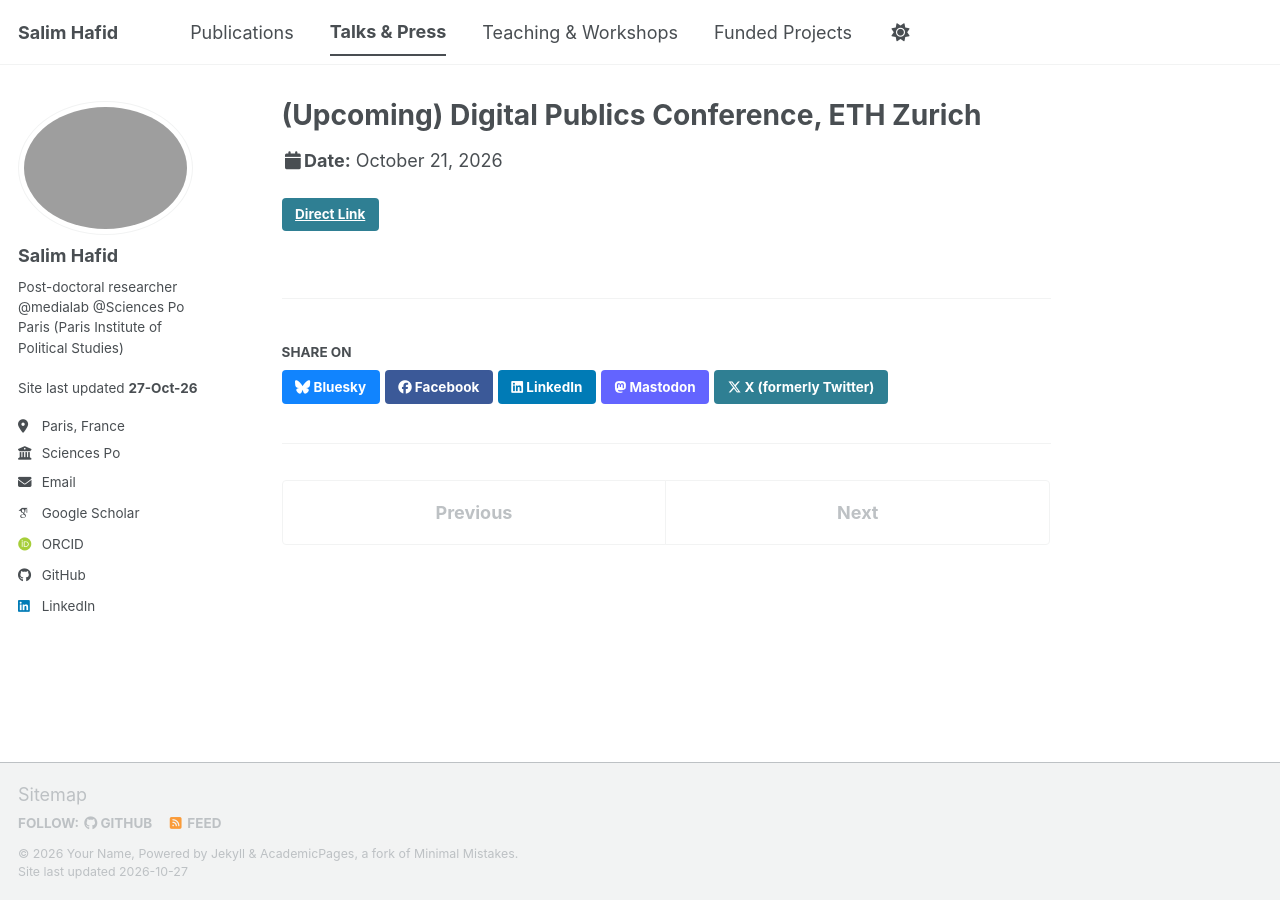
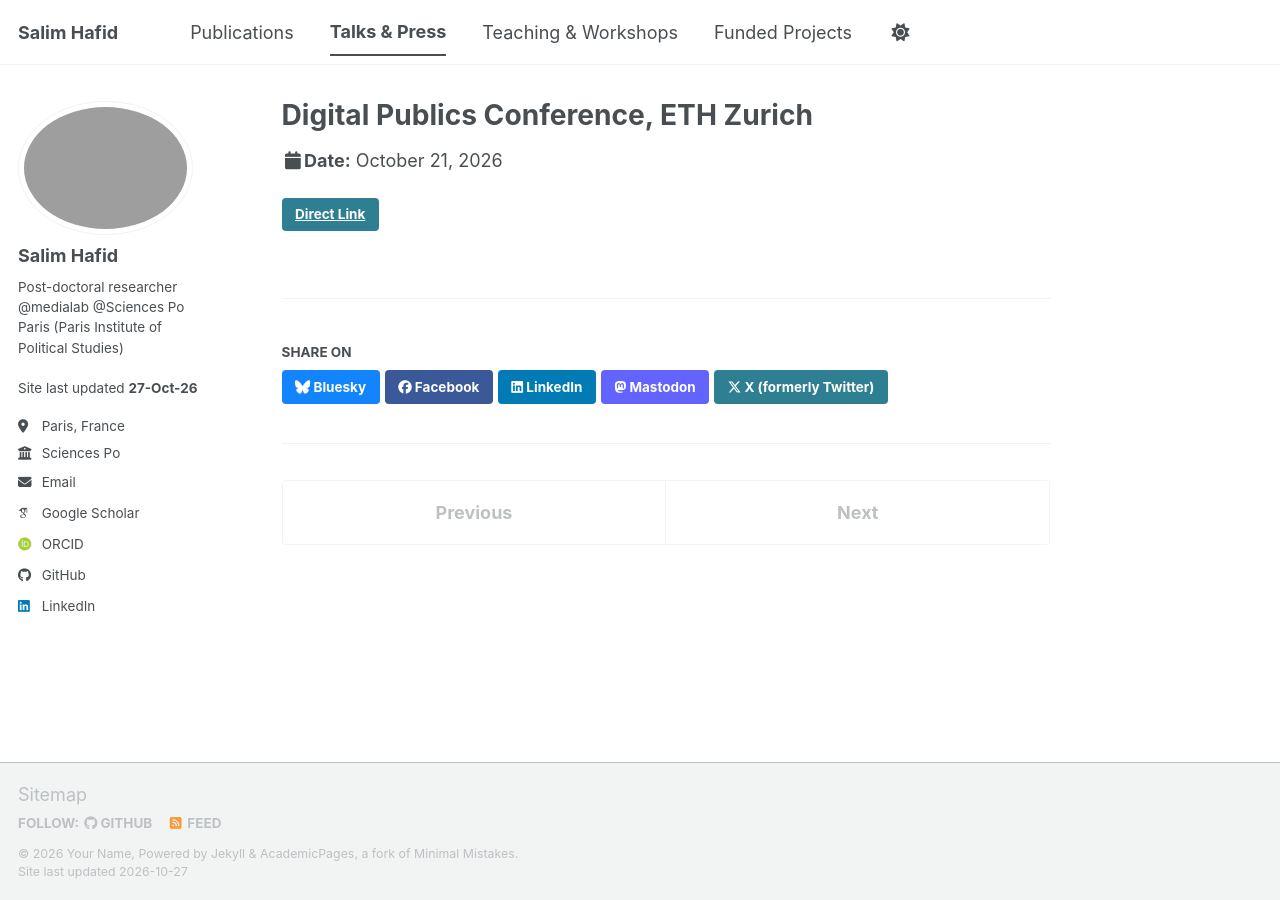
Before and after one commit to salim-hafid/salim-hafid.github.io, a Jekyll site: the page built from _talks/2026-10-workshop-zurich.md, in a window 1280 px wide. Built offline with Jekyll 4.4.1, drawn with Linux system fonts in a browser that asks for light colours; some web fonts are replaced; a script bundle is joined from its source files by our own code; library files that are not in the unit come from our copies.

Commit message:
Update title and permalink for Zurich workshop

```diff
--- a/_talks/2026-10-workshop-zurich.md
+++ b/_talks/2026-10-workshop-zurich.md
@@ -1,8 +1,8 @@
 ---
-title: "(Upcoming) Digital Publics Conference, ETH Zurich"
+title: "Digital Publics Conference, ETH Zurich"
 collection: talks
 type: "Invited talk"
-permalink: /talks/2026-06-workshop-ai4ad
+permalink: /talks/2026-10-workshop-zurich
 date: October 21, 2026
 venue: ""
 location: "Zurich, Switzerland"
```
